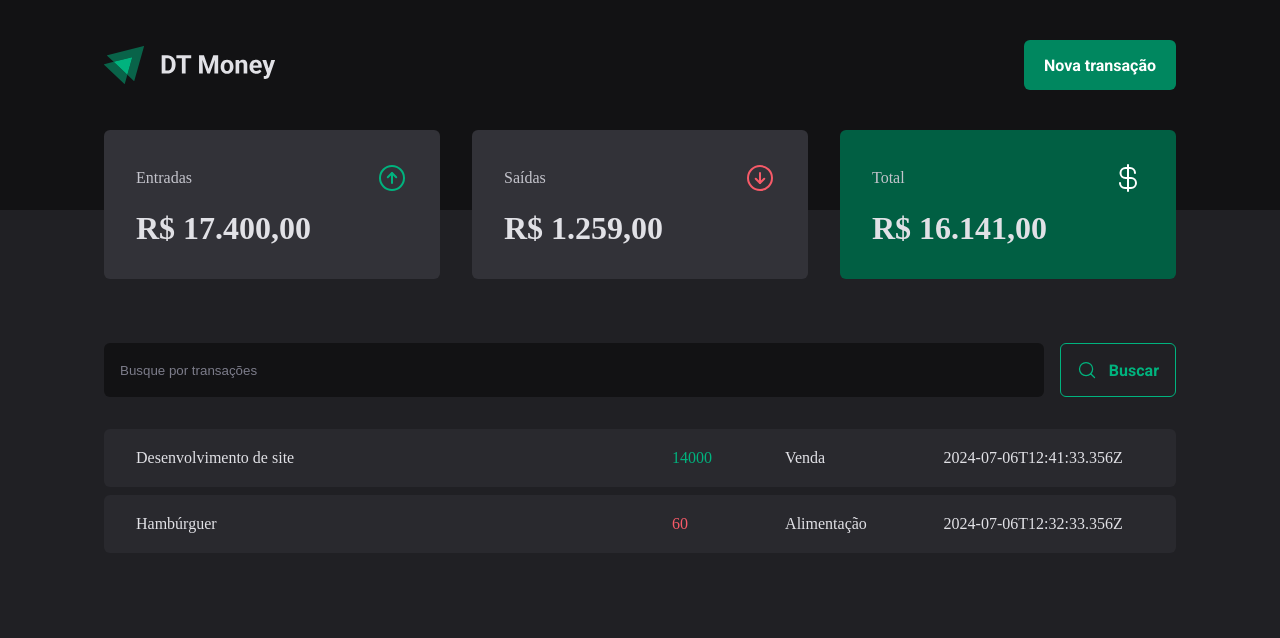
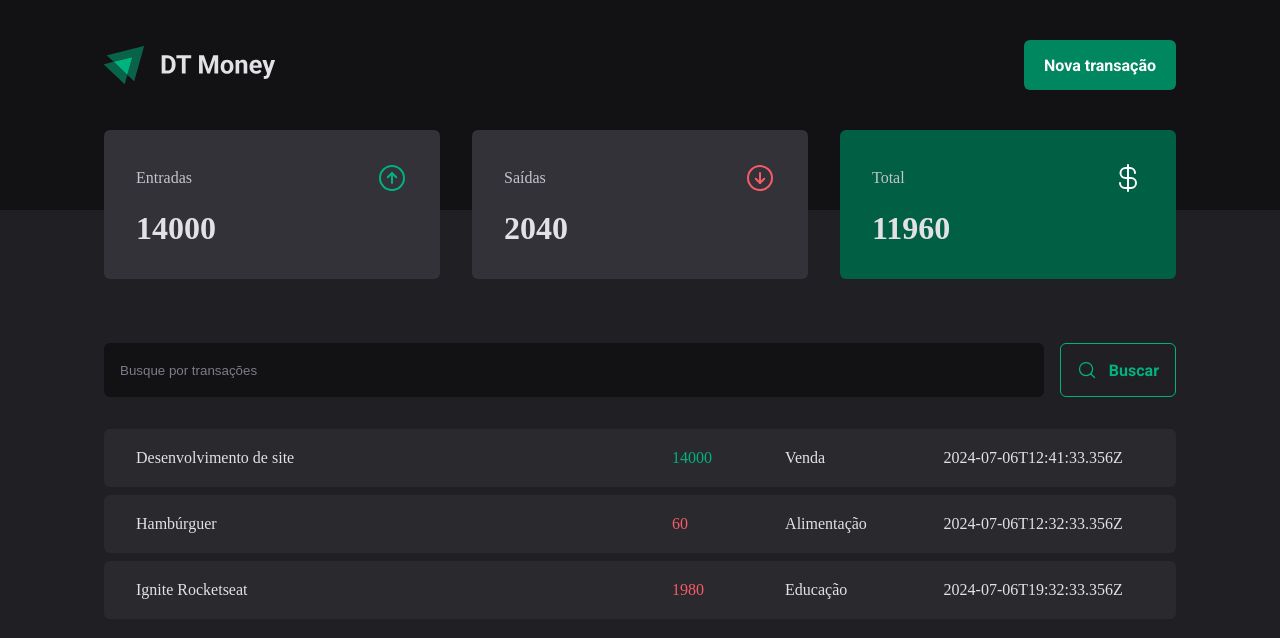
Before and after one commit to alessandroibes/ignite-reactjs-03-dt-money, a React (Vite) app: page / in a window 1280 px wide. Shown: the top 638 px of the page. Built offline with nearby package versions, Linux system fonts and the light colour scheme; data requests are answered from the project's data file.

Commit message:
Conexão com a API: Calculando resumo de transações

```diff
--- a/server.json
+++ b/server.json
@@ -15,6 +15,14 @@
       "category": "Alimentação",
       "price": 60,
       "createdAt": "2024-07-06T12:32:33.356Z"
+    },
+    {
+      "id": 3,
+      "description": "Ignite Rocketseat",
+      "type": "outcome",
+      "category": "Educação",
+      "price": 1980,
+      "createdAt": "2024-07-06T19:32:33.356Z"
     }
   ]
 }
--- a/src/components/Summary/index.tsx
+++ b/src/components/Summary/index.tsx
@@ -5,6 +5,25 @@
 
 export function Summary() {
   const { transactions } = useContext(TransactionsContext);
+
+  const summary = transactions.reduce(
+    (acc, transaction) => {
+      if (transaction.type === 'income') {
+        acc.income += transaction.price;
+        acc.total += transaction.price;
+      } else {
+        acc.outcome += transaction.price;
+        acc.total -= transaction.price;
+      }
+
+      return acc;
+    },
+    {
+      income: 0,
+      outcome: 0,
+      total: 0,
+    }
+  );
 
   return (
     <SummaryContainer>
@@ -14,7 +33,7 @@
           <ArrowCircleUp size={32} color="#00b37e" />
         </header>
 
-        <strong>R$ 17.400,00</strong>
+        <strong>{summary.income}</strong>
       </SummaryCard>
 
       <SummaryCard>
@@ -23,7 +42,7 @@
           <ArrowCircleDown size={32} color="#f75a68" />
         </header>
 
-        <strong>R$ 1.259,00</strong>
+        <strong>{summary.outcome}</strong>
       </SummaryCard>
 
       <SummaryCard $variant="green">
@@ -32,7 +51,7 @@
           <CurrencyDollar size={32} color="#fff" />
         </header>
 
-        <strong>R$ 16.141,00</strong>
+        <strong>{summary.total}</strong>
       </SummaryCard>
     </SummaryContainer>
   );
```
